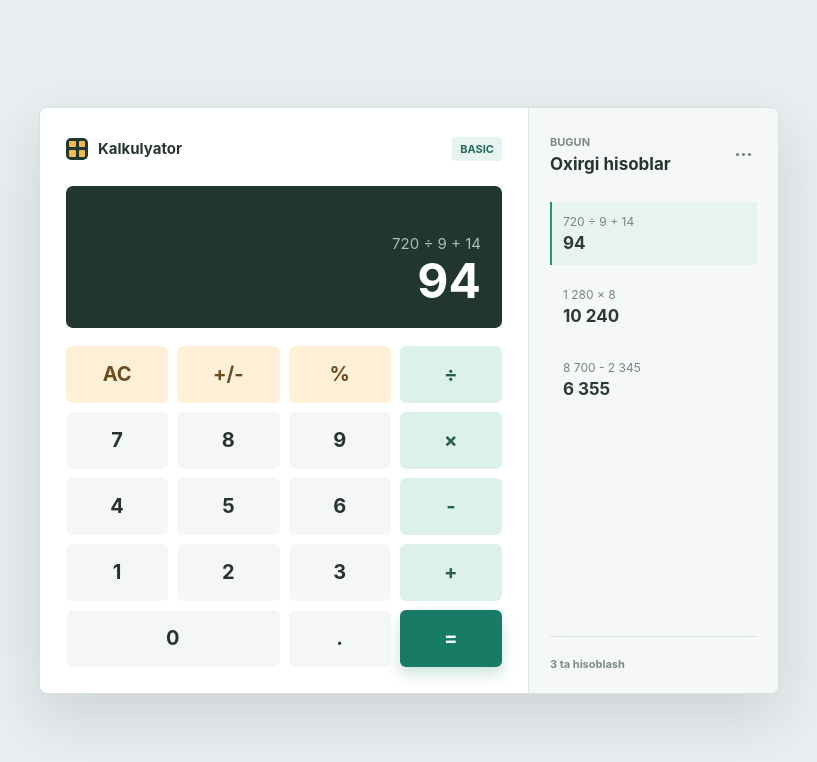
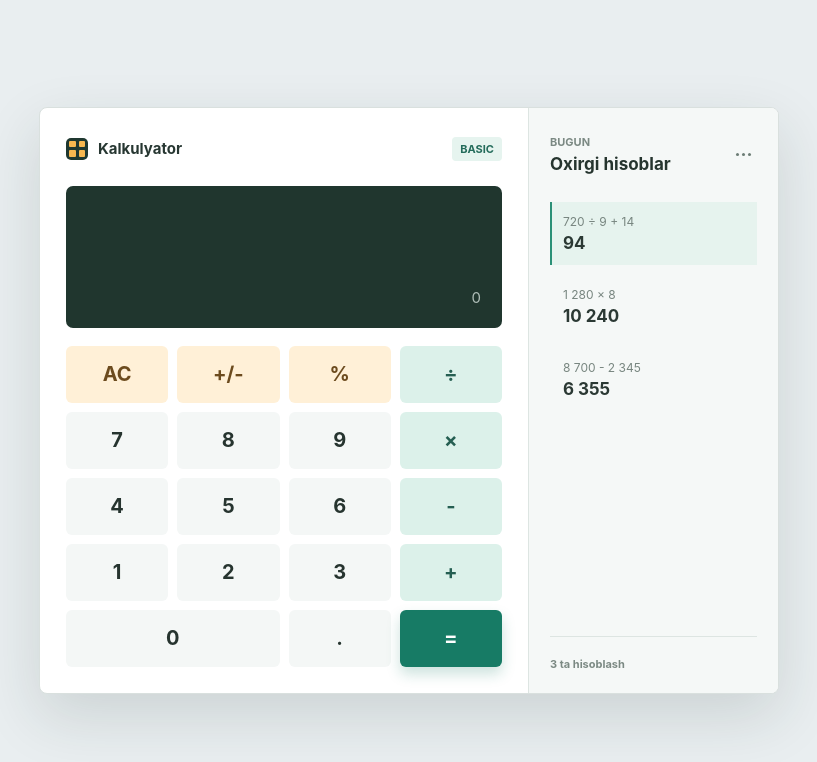
Before and after one commit to Mukhiddin06/Calculator, a React (Vite) app: page / in a window 1280 px wide. Shown: the top 762 px of the page, without its empty margins (231-1048 px from the left). Built offline with nearby package versions, Linux system fonts and the light colour scheme.

Commit message:
change something

```diff
--- a/src/App.tsx
+++ b/src/App.tsx
@@ -1,26 +1,24 @@
-const keypad = [
-  { label: 'AC', tone: 'utility' },
-  { label: '+/-', tone: 'utility' },
-  { label: '%', tone: 'utility' },
-  { label: '&divide;', tone: 'operator' },
-  { label: '7', tone: 'number' },
-  { label: '8', tone: 'number' },
-  { label: '9', tone: 'number' },
-  { label: '&times;', tone: 'operator' },
-  { label: '4', tone: 'number' },
-  { label: '5', tone: 'number' },
-  { label: '6', tone: 'number' },
-  { label: '-', tone: 'operator' },
-  { label: '1', tone: 'number' },
-  { label: '2', tone: 'number' },
-  { label: '3', tone: 'number' },
-  { label: '+', tone: 'operator' },
-  { label: '0', tone: 'number zero' },
-  { label: '.', tone: 'number' },
-  { label: '=', tone: 'equals' },
-]
+import { useState } from "react"
+import { keypad } from "./utilis"
 
 const App = () => {
+  const [currentValue, setCurrentValue] = useState('0')
+  const [expression, setExpression] = useState('')
+
+  const handleNumberPress = (value: string) => {
+    setCurrentValue((prev) => {
+    if (value === '.' && prev.includes('.')) {
+      return prev
+    }
+
+    if (value === '.') {
+      return prev + value
+    }
+
+    return prev === '0' ? value : prev + value
+  })
+  }
+
   return (
     <main className="workspace">
       <section className="calculator" aria-label="Kalkulyator interfeysi">
@@ -39,8 +37,9 @@ const App = () => {
           </header>
 
           <div className="display" aria-live="polite">
-            <p className="expression">720 &divide; 9 + 14</p>
-            <p className="result">94</p>
+            <p className="result">{
+            expression}</p>
+            <p className="expression">{currentValue}</p>
           </div>
 
           <div className="keypad" aria-label="Kalkulyator tugmalari">
@@ -50,6 +49,12 @@ const App = () => {
                 key={key.label}
                 type="button"
                 dangerouslySetInnerHTML={{ __html: key.label }}
+                onClick={() => {
+                  console.log(key.label, key.tone)
+                  if (key.tone === 'number') {
+                    handleNumberPress(key.label)
+                  }
+                }}
               />
             ))}
           </div>
--- /dev/null
+++ b/src/utilis.ts
@@ -0,0 +1,21 @@
+export const keypad = [
+  { label: 'AC', tone: 'utility' },
+  { label: '+/-', tone: 'utility' },
+  { label: '%', tone: 'utility' },
+  { label: '&divide;', tone: 'operator' },
+  { label: '7', tone: 'number' },
+  { label: '8', tone: 'number' },
+  { label: '9', tone: 'number' },
+  { label: '&times;', tone: 'operator' },
+  { label: '4', tone: 'number' },
+  { label: '5', tone: 'number' },
+  { label: '6', tone: 'number' },
+  { label: '-', tone: 'operator' },
+  { label: '1', tone: 'number' },
+  { label: '2', tone: 'number' },
+  { label: '3', tone: 'number' },
+  { label: '+', tone: 'operator' },
+  { label: '0', tone: 'number zero' },
+  { label: '.', tone: 'number' },
+  { label: '=', tone: 'equals' },
+]
```
